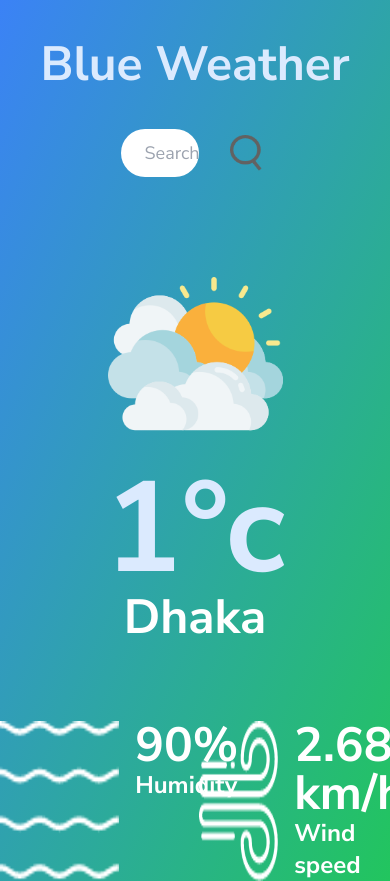
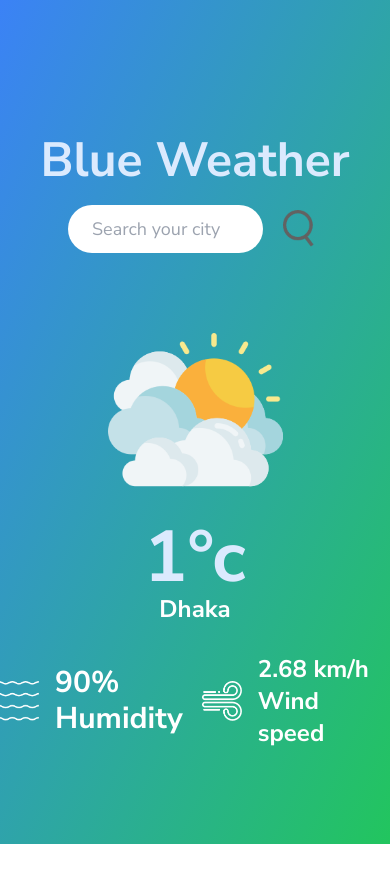
Before and after one commit to Shahriar-Tonmoy/weather-app, a plain HTML site: page index.html in a window 390 px wide. After the commit the page ends 844 px from the top, so only its background shows below. Drawn offline with nearby package versions, Linux system fonts and the light colour scheme.

Commit message:
responsive done

```diff
--- a/index.html
+++ b/index.html
@@ -27,36 +27,36 @@
 </head>
 
 <body class="nunito bg-gradient-to-br from-blue-500 to-green-500">
-    <div class="lg:h-screen flex flex-col justify-center items-center  w-full gap-10 pt-10 lg:pt-0">
-        <h1 class="text-3xl lg:text-5xl text-white text-center "><span class="hidden lg:block">Welcome To</span><span class="text-5xl lg:text-6xl text-blue-100 font-bold">Blue Weather</span>
+    <div class="h-screen flex flex-col justify-center items-center  w-full gap-5 lg:gap-10 pt-10 lg:pt-0">
+        <h1 class="lg:flex lg:items-center lg:gap-2 text-3xl lg:text-5xl text-white text-center "><span class="hidden lg:block">Welcome To</span><span class="text-5xl lg:text-6xl text-blue-100 font-bold">Blue Weather</span>
         </h1>
         <div class="flex flex-col justify-center items-center w-full gap-3">
-            <div class="flex items-center justify-center gap-6 w-full mb-6">
+            <div class="flex items-center justify-center gap-3 lg:gap-6 w-full mb-6">
                 <input type="text"
-                    class="rounded-full w-1/5 h-12 focus:outline-none pl-6 caret-blue-600 text-lg text-blue-400"
+                    class="rounded-full  w-1/2  lg:w-1/5 h-12 focus:outline-none pl-6 caret-blue-600 text-lg text-blue-400"
                     placeholder="Search your city">
                 <button><img src="images/search.png" alt="" srcset="" class="w-2/3 mx-auto"></button>
             </div>
         </div>
         <div class="">
-            <div class="flex flex-col justify-center items-center mb-20">
+            <div class="flex flex-col justify-center items-center mb-7 lg:mb-20">
                 <img src="images/clouds.png" alt="" class="text-center mx-auto">
-                <h1 class="text-blue-100 text-9xl font-extrabold">1°c</h1>
-                <p class="text-white text-5xl font-bold">Dhaka</p>
+                <h1 class="text-blue-100 text-7xl lg:text-9xl font-extrabold">1°c</h1>
+                <p class="text-white text-2xl lg:text-5xl font-bold">Dhaka</p>
             </div>
-            <div class="flex gap-20">
-                <div class="flex gap-4">
-                    <img src="images/humidity.png" alt="" srcset="">
+            <div class="flex gap-5 lg:gap-20">
+                <div class="flex items-center justify-center gap-4">
+                    <img src="images/humidity.png" alt="" srcset="" class="w-[40px] h-[40px] lg:block">
                     <div>
-                        <p class="text-white text-5xl font-semibold">90%</p>
-                        <p class="text-white text-2xl font-semibold">Humidity</p>
+                        <p class="text-white text-3xl lg:text-5xl font-semibold">90%</p>
+                        <p class="text-white text-3xl lg:text-2xl font-semibold">Humidity</p>
                     </div>
                 </div>
-                <div class="flex gap-4">
-                    <img src="images/wind.png" alt="" srcset="">
+                <div class="flex items-center justify-center gap-4">
+                    <img src="images/wind.png" alt="" srcset="" class="w-[40px] h-[40px] lg:block">
                     <div>
-                        <p class="text-white text-5xl font-semibold">2.68 km/h</p>
-                        <p class="text-white text-2xl font-semibold">Wind speed</p>
+                        <p class="text-white text-2xl lg:text-5xl font-semibold">2.68 km/h</p>
+                        <p class="text-white text-2xl lg:text-2xl font-semibold">Wind speed</p>
                     </div>
                 </div>
             </div>
```
